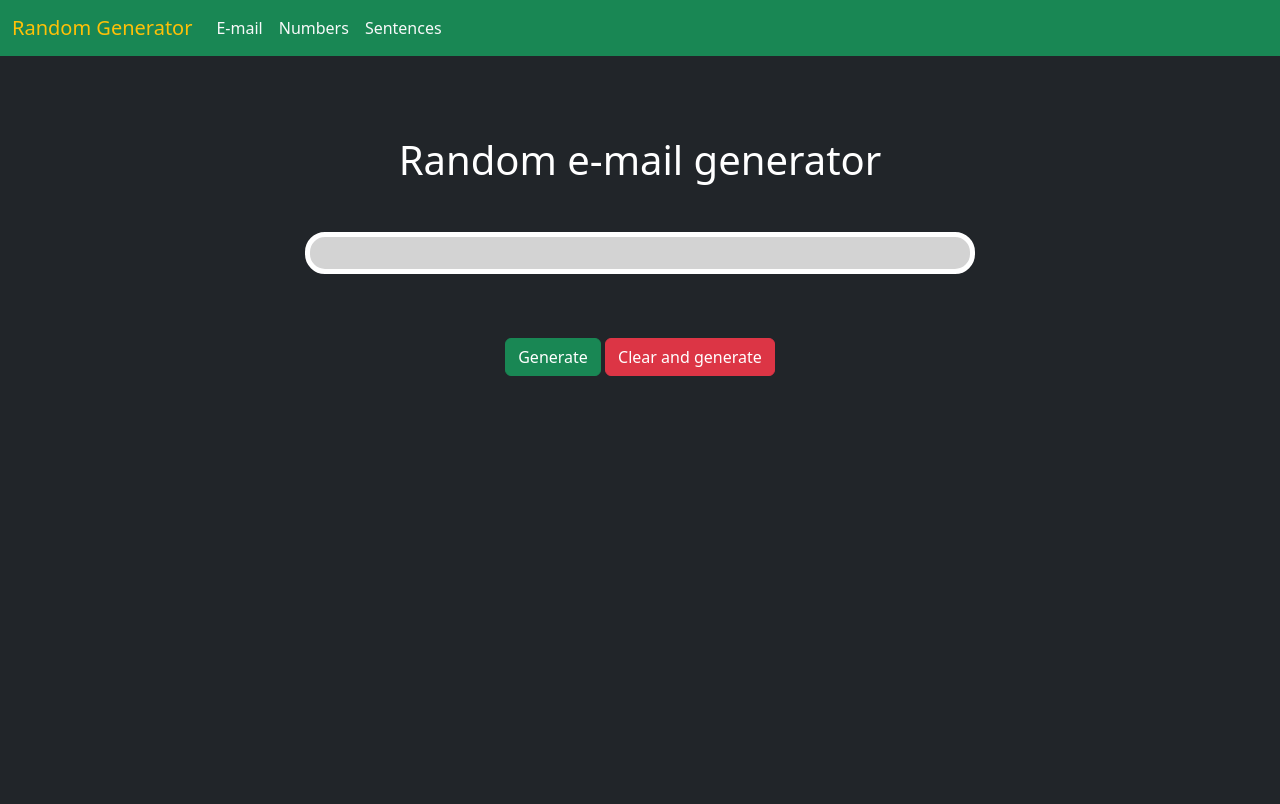
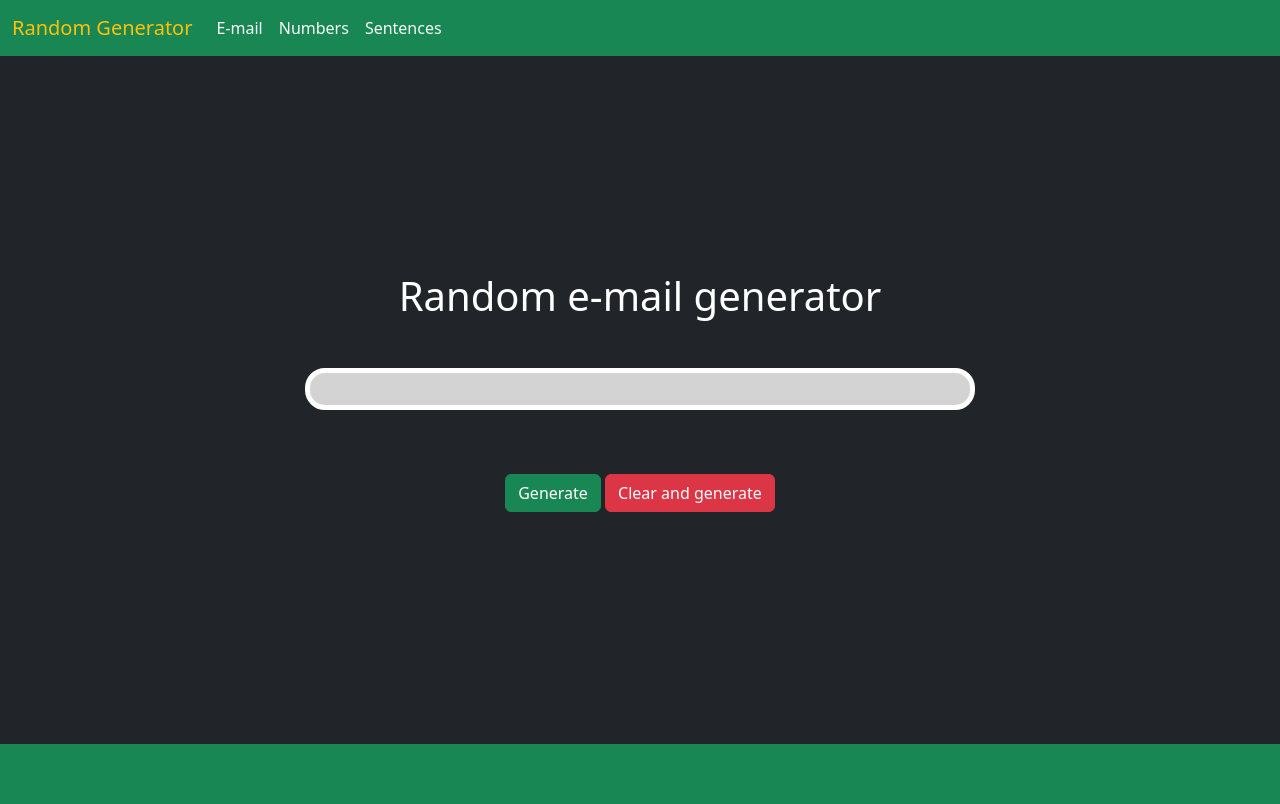
Before and after one commit to NavodContrath/js-email-list, a plain HTML site: page index.html in a window 1280 px wide. Drawn offline with nearby package versions, Linux system fonts and the light colour scheme.

Commit message:
add footer

```diff
--- a/assets/style.css
+++ b/assets/style.css
@@ -4,9 +4,10 @@
     box-sizing: border-box;
 }
 .container{
+    padding: auto;
     h1{
         color: white;
-        margin-top: 5rem;
+        margin-top: 13.5rem;
     }
 }
 
@@ -22,3 +23,7 @@
     font-family: Verdana, Geneva, Tahoma, sans-serif;
     font-size: large;
 }
+footer{
+    margin-top: 13.5rem;
+    height: 60px;
+}
--- a/index.html
+++ b/index.html
@@ -23,11 +23,9 @@
                 <div class="navbar-nav">
                     <a class="nav-link active text-light" aria-current="page"
                         href="http://127.0.0.1:3000/index.html#">E-mail</a>
-
                 </div>
                 <div class="navbar-nav">
                     <a class="nav-link active text-light" aria-current="page" href="#">Numbers</a>
-
                 </div>
                 <div class="navbar-nav">
                     <a class="nav-link active text-light" aria-current="page" href="#">Sentences</a>
@@ -36,7 +34,6 @@
             </div>
         </div>
     </nav>
-    <main>
     <div class="container text-center">
         <h1>Random e-mail generator</h1>
         <div>
@@ -49,7 +46,9 @@
             <button type="button" class="new-btn btn-danger btn my-3">Clear and generate</button>
         </div>
     </div>
-    </main>
+
+    <footer class=" bg-success">
+    </footer>
     <script src='https://cdn.jsdelivr.net/npm/bootstrap@5.3.3/dist/js/bootstrap.bundle.min.js'
         integrity='sha384-YvpcrYf0tY3lHB60NNkmXc5s9fDVZLESaAA55NDzOxhy9GkcIdslK1eN7N6jIeHz'
         crossorigin='anonymous'></script>
```
Lines whose indentation alone changed are shown as unchanged.
